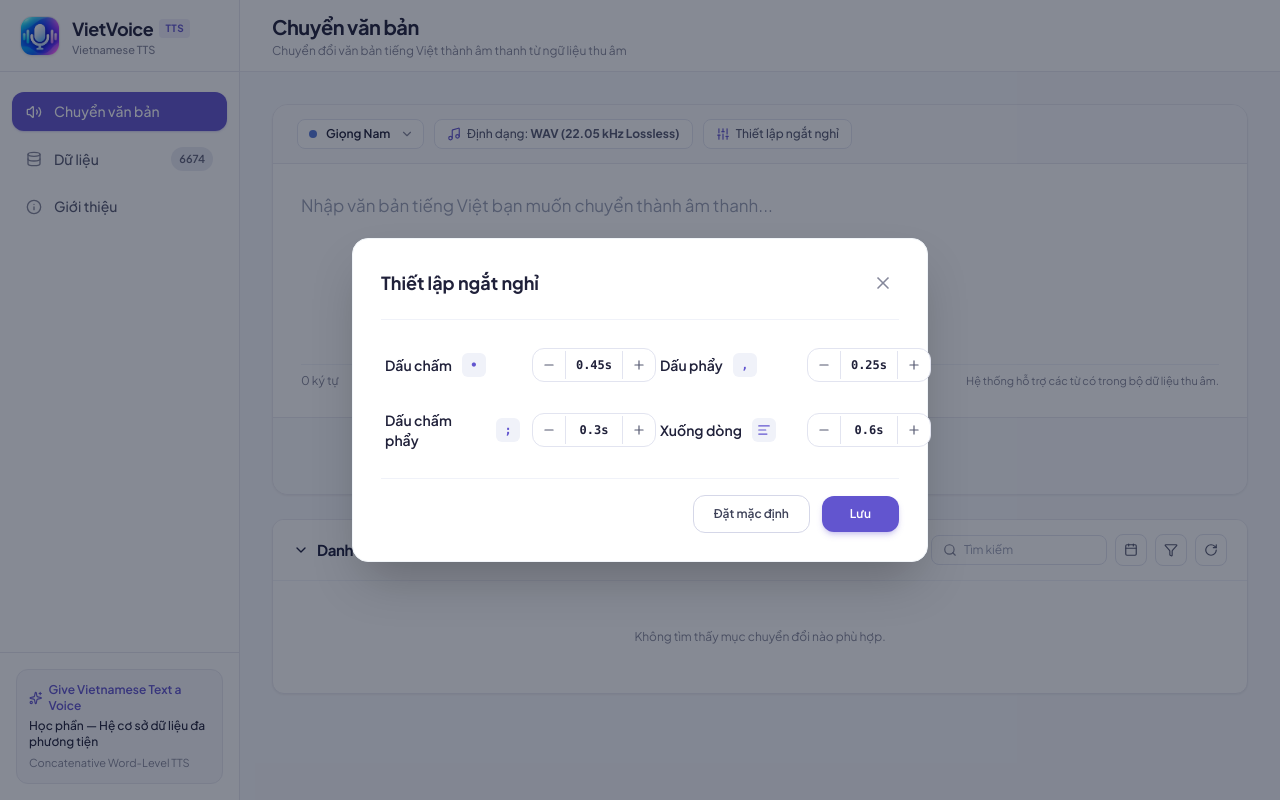
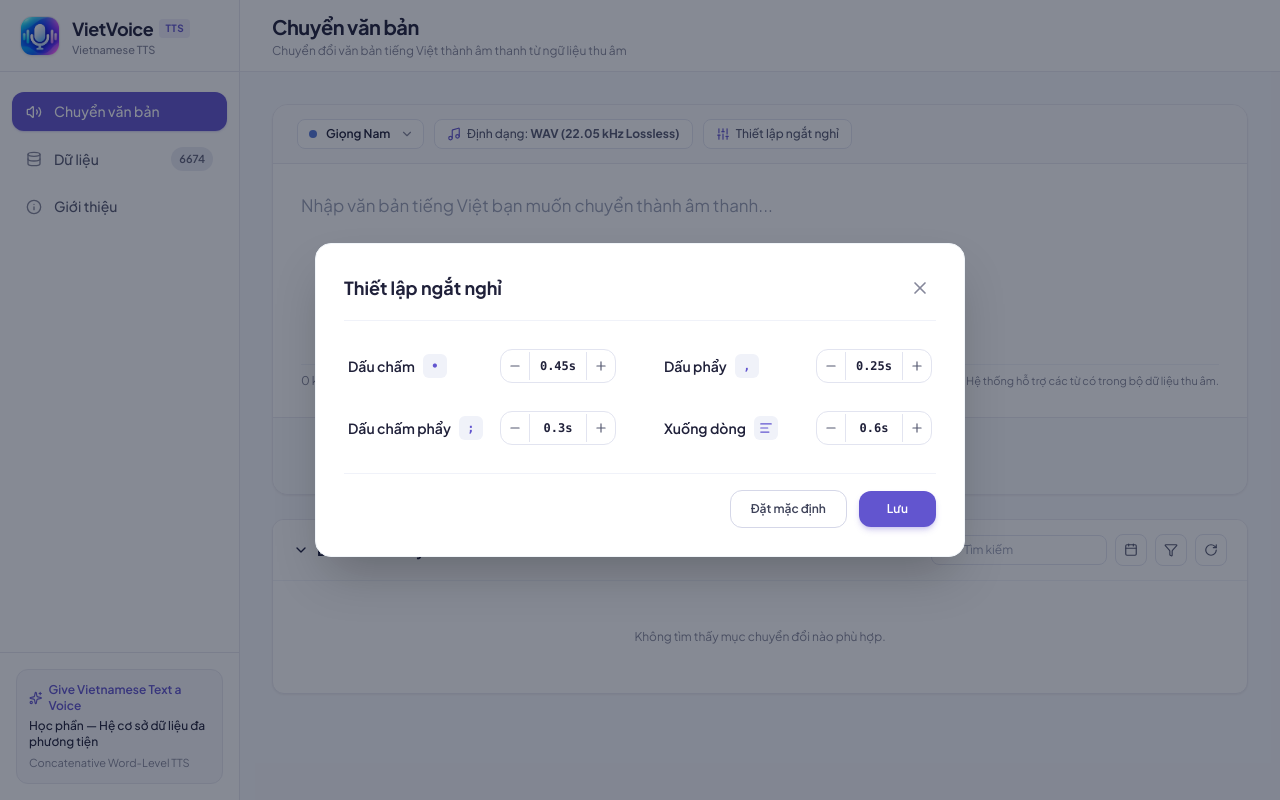
Before and after one commit to NhuYtech/VietVoice, a React (Vite) app: page / in a window 1280 px wide. Both pictures are taken after a click on the button "Thiết lập ngắt nghỉ". Built offline with nearby package versions, Linux system fonts and the light colour scheme.

Commit message:
fix(modal): adjust pause settings modal width and stepper buttons to prevent overflow

```diff
--- a/src/components/PauseSettingsModal.tsx
+++ b/src/components/PauseSettingsModal.tsx
@@ -86,36 +86,36 @@ export const PauseSettingsModal: React.FC<PauseSettingsModalProps> = ({
         onClick={onClose}
       />
 
-      {/* Modal Dialog */}
-      <div className="relative bg-white rounded-2xl shadow-2xl border border-slate-100 max-w-xl w-full p-6 sm:p-7 z-10 animate-in zoom-in-95 duration-150">
+      {/* Modal Dialog: max-w-[650px] giúp 2 cột hiển thị thoải mái, không bị tràn viền */}
+      <div className="relative bg-white rounded-2xl shadow-2xl border border-slate-100 max-w-[650px] w-full p-6 sm:p-7 z-10 animate-in zoom-in-95 duration-150">
         {/* Header */}
-        <div className="flex items-center justify-between pb-5 border-b border-[#F0F2F9]">
+        <div className="flex items-center justify-between pb-4 border-b border-[#F0F2F9]">
           <h3 className="text-lg font-bold text-[#20213A]">Thiết lập ngắt nghỉ</h3>
           <button
             onClick={onClose}
-            className="w-8 h-8 rounded-lg flex items-center justify-center text-[#85879A] hover:text-[#20213A] hover:bg-[#F0F2F9] transition"
+            className="w-8 h-8 rounded-lg flex items-center justify-center text-[#85879A] hover:text-[#20213A] hover:bg-[#F0F2F9] transition cursor-pointer"
             aria-label="Đóng"
           >
             <X className="w-5 h-5" />
           </button>
         </div>
 
-        {/* Content: 2x2 Grid - Các nút và nhãn được căn chỉnh hoàn toàn đồng đều và bằng nhau */}
-        <div className="py-6 grid grid-cols-1 sm:grid-cols-2 gap-x-8 gap-y-5">
+        {/* Content: 2 Cột cân đối, nhãn không bị rớt dòng và các nút stepper đồng kích thước */}
+        <div className="py-6 grid grid-cols-1 sm:grid-cols-2 gap-x-8 sm:gap-x-10 gap-y-5">
           {/* 1. Dấu chấm */}
           <div className="flex items-center justify-between gap-3 p-1">
-            <div className="flex items-center gap-2.5 min-w-[135px]">
-              <span className="text-sm font-semibold text-[#20213A]">Dấu chấm</span>
+            <div className="flex items-center gap-2 whitespace-nowrap">
+              <span className="text-sm font-semibold text-[#20213A] whitespace-nowrap">Dấu chấm</span>
               <span className="w-6 h-6 rounded-md bg-[#F0F2F9] text-[#6255CF] flex items-center justify-center text-xs font-bold font-mono shrink-0">
                 •
               </span>
             </div>
 
-            <div className="w-[124px] flex items-center border border-[#E2E4F0] rounded-xl overflow-hidden bg-white shadow-2xs shrink-0">
+            <div className="w-[116px] flex items-center border border-[#E2E4F0] rounded-xl overflow-hidden bg-white shadow-2xs shrink-0">
               <button
                 type="button"
                 onClick={() => updateVal('period', -0.05)}
-                className="w-8 h-8 flex items-center justify-center text-[#555870] hover:bg-[#F3F4FB] hover:text-[#6255CF] active:bg-[#E8EAF6] transition shrink-0"
+                className="w-7 h-8 flex items-center justify-center text-[#555870] hover:bg-[#F3F4FB] hover:text-[#6255CF] active:bg-[#E8EAF6] transition shrink-0 cursor-pointer"
               >
                 <Minus className="w-3.5 h-3.5" />
               </button>
@@ -125,7 +125,7 @@ export const PauseSettingsModal: React.FC<PauseSettingsModalProps> = ({
               <button
                 type="button"
                 onClick={() => updateVal('period', 0.05)}
-                className="w-8 h-8 flex items-center justify-center text-[#555870] hover:bg-[#F3F4FB] hover:text-[#6255CF] active:bg-[#E8EAF6] transition shrink-0"
+                className="w-7 h-8 flex items-center justify-center text-[#555870] hover:bg-[#F3F4FB] hover:text-[#6255CF] active:bg-[#E8EAF6] transition shrink-0 cursor-pointer"
               >
                 <Plus className="w-3.5 h-3.5" />
               </button>
@@ -134,18 +134,18 @@ export const PauseSettingsModal: React.FC<PauseSettingsModalProps> = ({
 
           {/* 2. Dấu phẩy */}
           <div className="flex items-center justify-between gap-3 p-1">
-            <div className="flex items-center gap-2.5 min-w-[135px]">
-              <span className="text-sm font-semibold text-[#20213A]">Dấu phẩy</span>
+            <div className="flex items-center gap-2 whitespace-nowrap">
+              <span className="text-sm font-semibold text-[#20213A] whitespace-nowrap">Dấu phẩy</span>
               <span className="w-6 h-6 rounded-md bg-[#F0F2F9] text-[#6255CF] flex items-center justify-center text-xs font-bold font-mono shrink-0">
                 ,
               </span>
             </div>
 
-            <div className="w-[124px] flex items-center border border-[#E2E4F0] rounded-xl overflow-hidden bg-white shadow-2xs shrink-0">
+            <div className="w-[116px] flex items-center border border-[#E2E4F0] rounded-xl overflow-hidden bg-white shadow-2xs shrink-0">
               <button
                 type="button"
                 onClick={() => updateVal('comma', -0.05)}
-                className="w-8 h-8 flex items-center justify-center text-[#555870] hover:bg-[#F3F4FB] hover:text-[#6255CF] active:bg-[#E8EAF6] transition shrink-0"
+                className="w-7 h-8 flex items-center justify-center text-[#555870] hover:bg-[#F3F4FB] hover:text-[#6255CF] active:bg-[#E8EAF6] transition shrink-0 cursor-pointer"
               >
                 <Minus className="w-3.5 h-3.5" />
               </button>
@@ -155,7 +155,7 @@ export const PauseSettingsModal: React.FC<PauseSettingsModalProps> = ({
               <button
                 type="button"
                 onClick={() => updateVal('comma', 0.05)}
-                className="w-8 h-8 flex items-center justify-center text-[#555870] hover:bg-[#F3F4FB] hover:text-[#6255CF] active:bg-[#E8EAF6] transition shrink-0"
+                className="w-7 h-8 flex items-center justify-center text-[#555870] hover:bg-[#F3F4FB] hover:text-[#6255CF] active:bg-[#E8EAF6] transition shrink-0 cursor-pointer"
               >
                 <Plus className="w-3.5 h-3.5" />
               </button>
@@ -164,18 +164,18 @@ export const PauseSettingsModal: React.FC<PauseSettingsModalProps> = ({
 
           {/* 3. Dấu chấm phẩy */}
           <div className="flex items-center justify-between gap-3 p-1">
-            <div className="flex items-center gap-2.5 min-w-[135px]">
-              <span className="text-sm font-semibold text-[#20213A]">Dấu chấm phẩy</span>
+            <div className="flex items-center gap-2 whitespace-nowrap">
+              <span className="text-sm font-semibold text-[#20213A] whitespace-nowrap">Dấu chấm phẩy</span>
               <span className="w-6 h-6 rounded-md bg-[#F0F2F9] text-[#6255CF] flex items-center justify-center text-xs font-bold font-mono shrink-0">
                 ;
               </span>
             </div>
 
-            <div className="w-[124px] flex items-center border border-[#E2E4F0] rounded-xl overflow-hidden bg-white shadow-2xs shrink-0">
+            <div className="w-[116px] flex items-center border border-[#E2E4F0] rounded-xl overflow-hidden bg-white shadow-2xs shrink-0">
               <button
                 type="button"
                 onClick={() => updateVal('semicolon', -0.05)}
-                className="w-8 h-8 flex items-center justify-center text-[#555870] hover:bg-[#F3F4FB] hover:text-[#6255CF] active:bg-[#E8EAF6] transition shrink-0"
+                className="w-7 h-8 flex items-center justify-center text-[#555870] hover:bg-[#F3F4FB] hover:text-[#6255CF] active:bg-[#E8EAF6] transition shrink-0 cursor-pointer"
               >
                 <Minus className="w-3.5 h-3.5" />
               </button>
@@ -185,7 +185,7 @@ export const PauseSettingsModal: React.FC<PauseSettingsModalProps> = ({
               <button
                 type="button"
                 onClick={() => updateVal('semicolon', 0.05)}
-                className="w-8 h-8 flex items-center justify-center text-[#555870] hover:bg-[#F3F4FB] hover:text-[#6255CF] active:bg-[#E8EAF6] transition shrink-0"
+                className="w-7 h-8 flex items-center justify-center text-[#555870] hover:bg-[#F3F4FB] hover:text-[#6255CF] active:bg-[#E8EAF6] transition shrink-0 cursor-pointer"
               >
                 <Plus className="w-3.5 h-3.5" />
               </button>
@@ -194,18 +194,18 @@ export const PauseSettingsModal: React.FC<PauseSettingsModalProps> = ({
 
           {/* 4. Xuống dòng */}
           <div className="flex items-center justify-between gap-3 p-1">
-            <div className="flex items-center gap-2.5 min-w-[135px]">
-              <span className="text-sm font-semibold text-[#20213A]">Xuống dòng</span>
+            <div className="flex items-center gap-2 whitespace-nowrap">
+              <span className="text-sm font-semibold text-[#20213A] whitespace-nowrap">Xuống dòng</span>
               <span className="w-6 h-6 rounded-md bg-[#F0F2F9] text-[#6255CF] flex items-center justify-center shrink-0">
                 <AlignLeft className="w-3.5 h-3.5" />
               </span>
             </div>
 
-            <div className="w-[124px] flex items-center border border-[#E2E4F0] rounded-xl overflow-hidden bg-white shadow-2xs shrink-0">
+            <div className="w-[116px] flex items-center border border-[#E2E4F0] rounded-xl overflow-hidden bg-white shadow-2xs shrink-0">
               <button
                 type="button"
                 onClick={() => updateVal('newline', -0.05)}
-                className="w-8 h-8 flex items-center justify-center text-[#555870] hover:bg-[#F3F4FB] hover:text-[#6255CF] active:bg-[#E8EAF6] transition shrink-0"
+                className="w-7 h-8 flex items-center justify-center text-[#555870] hover:bg-[#F3F4FB] hover:text-[#6255CF] active:bg-[#E8EAF6] transition shrink-0 cursor-pointer"
               >
                 <Minus className="w-3.5 h-3.5" />
               </button>
@@ -215,7 +215,7 @@ export const PauseSettingsModal: React.FC<PauseSettingsModalProps> = ({
               <button
                 type="button"
                 onClick={() => updateVal('newline', 0.05)}
-                className="w-8 h-8 flex items-center justify-center text-[#555870] hover:bg-[#F3F4FB] hover:text-[#6255CF] active:bg-[#E8EAF6] transition shrink-0"
+                className="w-7 h-8 flex items-center justify-center text-[#555870] hover:bg-[#F3F4FB] hover:text-[#6255CF] active:bg-[#E8EAF6] transition shrink-0 cursor-pointer"
               >
                 <Plus className="w-3.5 h-3.5" />
               </button>
@@ -228,14 +228,14 @@ export const PauseSettingsModal: React.FC<PauseSettingsModalProps> = ({
           <button
             type="button"
             onClick={handleResetDefault}
-            className="px-5 py-2.5 rounded-xl border border-[#D5D7E8] text-[#3E4259] hover:bg-[#F4F5FB] font-semibold text-xs transition"
+            className="px-5 py-2.5 rounded-xl border border-[#D5D7E8] text-[#3E4259] hover:bg-[#F4F5FB] font-semibold text-xs transition cursor-pointer"
           >
             Đặt mặc định
           </button>
           <button
             type="button"
             onClick={handleSave}
-            className="px-7 py-2.5 rounded-xl bg-[#6255CF] hover:bg-[#5144BD] text-white font-semibold text-xs transition shadow-md shadow-[#6255CF]/25 active:scale-95"
+            className="px-7 py-2.5 rounded-xl bg-[#6255CF] hover:bg-[#5144BD] text-white font-semibold text-xs transition shadow-md shadow-[#6255CF]/25 active:scale-95 cursor-pointer"
           >
             Lưu
           </button>
```
